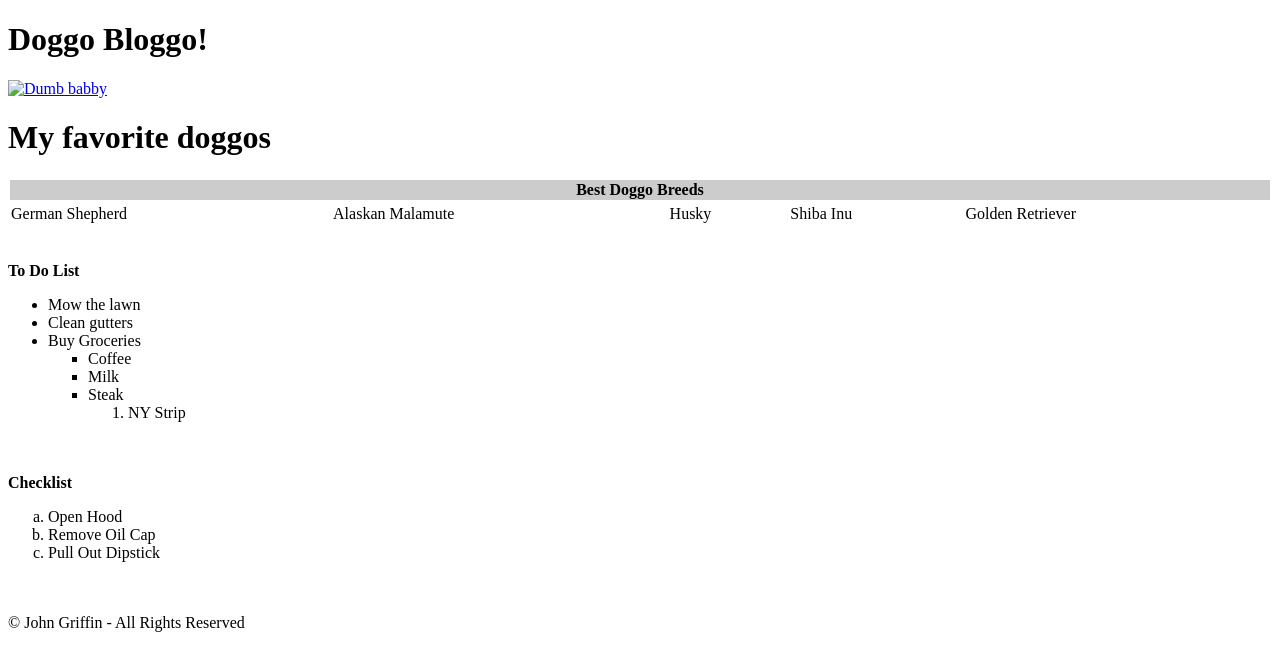
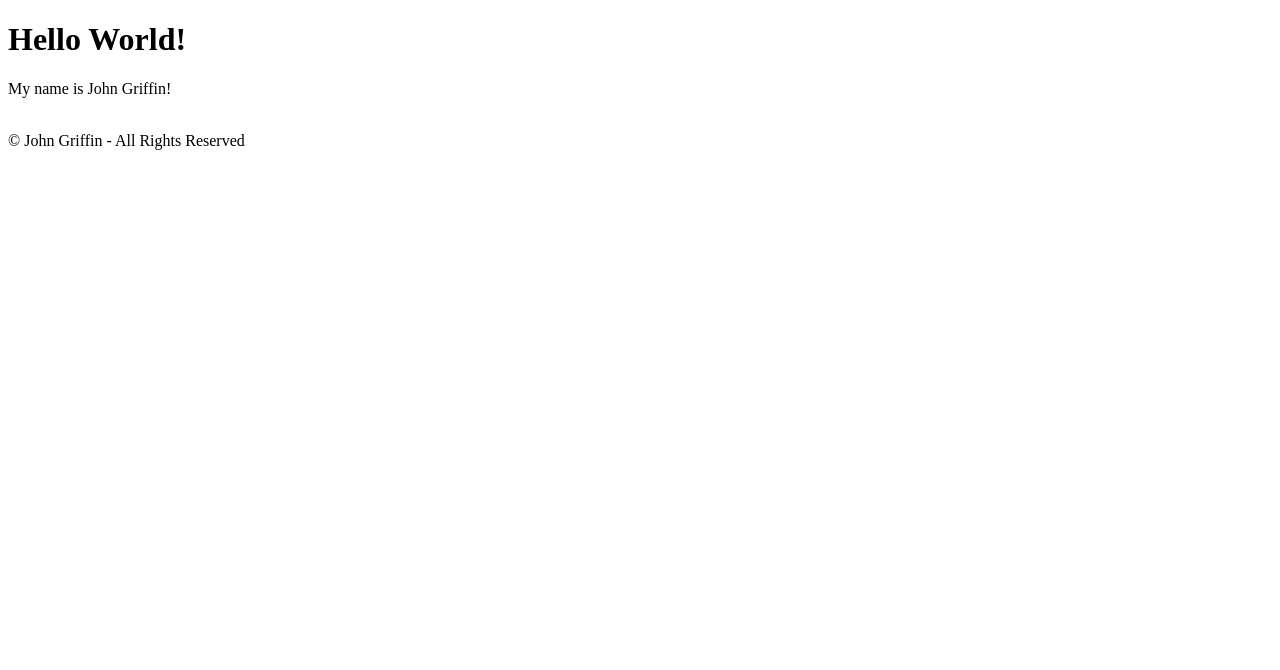
Before and after one commit to jgriffin407/HTML-Course, a plain HTML site: page index.html in a window 1280 px wide. Drawn offline with Linux system fonts and the light colour scheme.

Commit message:
Removed a bunch of content

```diff
--- a/index.html
+++ b/index.html
@@ -5,51 +5,9 @@
 </head>
 	<body>
 
-		<h1>Doggo Bloggo!</h1>
-
-	<a href="http://www.petfinder.com" target="_blank"><img src="images/shiba.jpg" height="512" title="Shiba Blep" alt="Dumb babby" /></a>
-
+	<h1>Hello World!</h1>
+	<p>My name is John Griffin!</p>
 	<br />
-
-	<h1>My favorite doggos</h1>
-	<table style="width: 100%">
-
-		<tr>
-			<th colspan="5" bgcolor="#ccc">Best Doggo Breeds</th>
-		<tr align="left">
-		</tr>
-			<td>German Shepherd</td>
-			<td>Alaskan Malamute</td>
-			<td>Husky</td>
-			<td>Shiba Inu</td>
-			<td>Golden Retriever</td>
-	</table>
-		<br><br/ >
-
-		<strong>To Do List</strong>
-		<ul style="list-style-type:disc;">
-			<li>Mow the lawn</li>
-			<li>Clean gutters</li>
-			<li>Buy Groceries</li>
-			<ul style="list-style-type:square;">
-				<li>Coffee</li>
-				<li>Milk</li>
-				<li>Steak</li>
-					<ol>
-					<li>NY Strip</li>
-			</ol>
-			</ul>
-		</ul>
-		<br><br/ >
-
-		<strong>Checklist</strong>
-		<ol type="a">
-			<li>Open Hood</li>
-			<li>Remove Oil Cap</li>
-			<li>Pull Out Dipstick</li>
-		</ol>
-
-		<br><br/ >
 		&copy; John Griffin - All Rights Reserved
 
 	</body>
```
